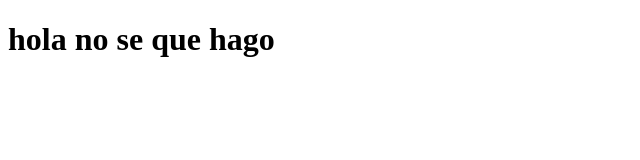
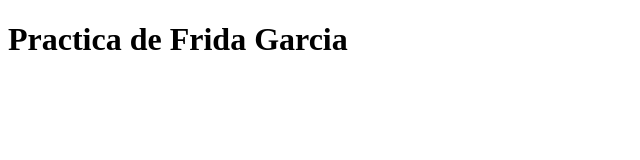
Before and after one commit to FridaGarcia1/FrontedProyect, a plain HTML site: page index.html in a window 1280 px wide. Shown: the whole page, without its empty margins (0-640 px from the left). Drawn offline with Linux system fonts and the light colour scheme.

Commit message:
Practica HTML5 C

```diff
--- a/index.html
+++ b/index.html
@@ -7,6 +7,6 @@
     <title>Document</title>
 </head>
 <body>
-    <h1>hola no se que hago</h1>
+    <h1>Practica de Frida Garcia</h1>
 </body>
 </html>
```
